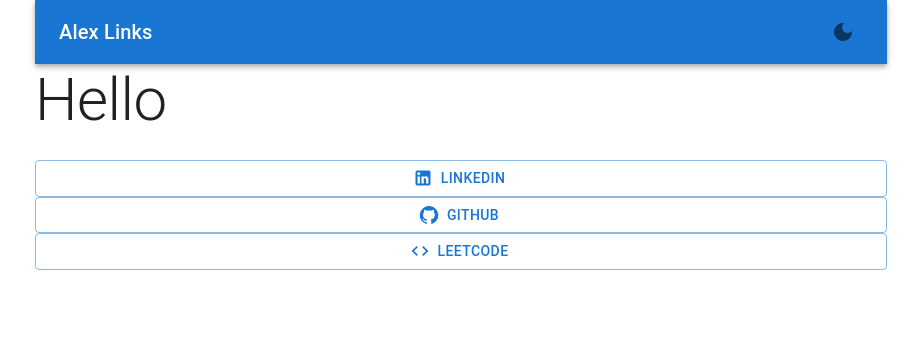
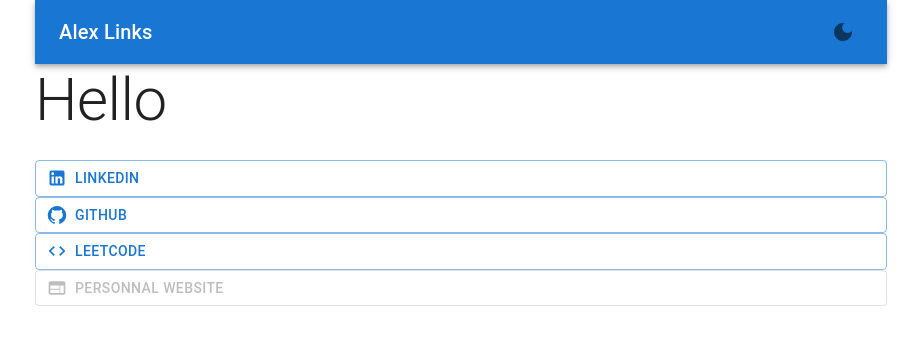
Before and after one commit to alexgornovoi/link-website, a React (Create React App) app: page / in a window 1280 px wide. Shown: the top 344 px of the page, without its empty margins (179-1100 px from the left). Built offline with nearby package versions, Linux system fonts and the light colour scheme.

Commit message:
Disabled button feature

```diff
--- a/src/App.js
+++ b/src/App.js
@@ -4,7 +4,7 @@
 import Themes from './lib/theme'
 import {Typography, Container, AppBar, Toolbar} from '@mui/material'
 import LinkButton from './components/linkButton'
-import {LinkedIn, GitHub, Code } from '@mui/icons-material'
+import {LinkedIn, GitHub, Code, Web } from '@mui/icons-material'
 import LightSwitch from './components/themeSwitch'
 
 function App() {
@@ -37,6 +37,8 @@
           <LinkButton url='https://github.com/alexgornovoi' text='GitHub' icon={<GitHub />} />
           <br/>
           <LinkButton url='https://leetcode.com/alexgornovoi/' text='LeetCode' icon = {<Code />} />
+          <br/>
+          <LinkButton url='https://alexgornovoi.com' text='Personnal Website' icon = {<Web />} off = {true} />
         </Container>
       </div>
     </ThemeProvider>
--- a/src/components/linkButton.js
+++ b/src/components/linkButton.js
@@ -1,8 +1,8 @@
 import {Button} from '@mui/material'
 
-const LinkButton = ({url, text, icon}) => {
+const LinkButton = ({url, text, icon, off}) => {
     return (
-        <Button variant = "outlined" startIcon ={icon} onClick={(e) => {e.preventDefault();window.open(url,'_blank');}} fullWidth>{text}</Button>
+        <Button variant = "outlined" startIcon ={icon} onClick={(e) => {e.preventDefault();window.open(url,'_blank');}} style={{justifyContent: "flex-start"}} fullWidth disabled = {off? true : false}>{text}</Button>
     )
 }
 
```
